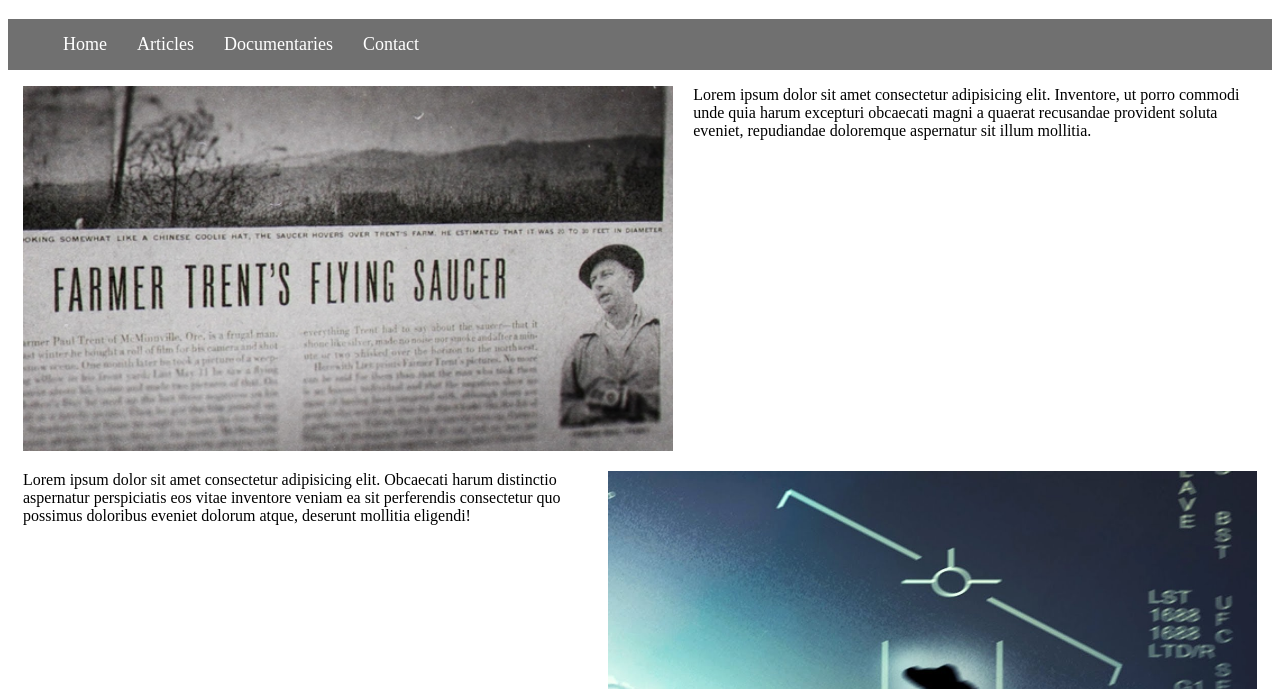
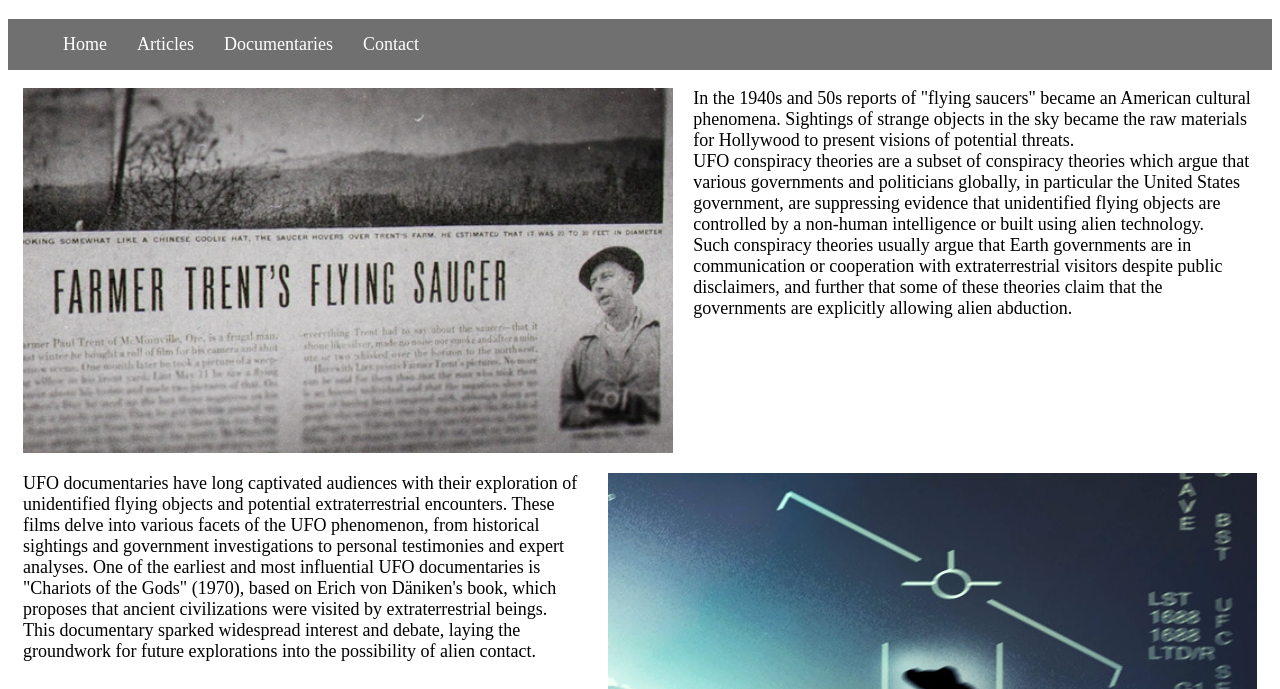
Before and after one commit to AntonioLeskur/html_css_ufo_website, a plain HTML site: page index.html in a window 1280 px wide. Shown: the part 111-800 px from the top of the page. Drawn offline with Linux system fonts and the light colour scheme.

Commit message:
add text homepage

```diff
--- a/index.html
+++ b/index.html
@@ -21,11 +21,14 @@
     <main>
         <div class="image-container clearfix">
         <a href="articles.html"><img src="images/farmer_ufo_image.jpg" alt="Image of UFO article" class="float-left"></a>
-        <p class="float-text">Lorem ipsum dolor sit amet consectetur adipisicing elit. Inventore, ut porro commodi unde quia harum excepturi obcaecati magni a quaerat recusandae provident soluta eveniet, repudiandae doloremque aspernatur sit illum mollitia.</p>
+        <p class="float-text">In the 1940s and 50s reports of "flying saucers" became an American cultural phenomena. Sightings of strange objects in the sky became the raw materials for Hollywood to present visions of potential threats.
+            <br>UFO conspiracy theories are a subset of conspiracy theories which argue that various governments and politicians globally, in particular the United States government, are suppressing evidence that unidentified flying objects are controlled by a non-human intelligence or built using alien technology. <br> Such conspiracy theories usually argue that Earth governments are in communication or cooperation with extraterrestrial visitors despite public disclaimers, and further that some of these theories claim that the governments are explicitly allowing alien abduction.</p>
         </div>
         <div class="image-container clearfix">
         <a href="documentaries.html"><img src="images/documentaries_image.jpg" alt="Image of UFO gimbal incident" class="float-right"></a>
-        <p class="float-text">Lorem ipsum dolor sit amet consectetur adipisicing elit. Obcaecati harum distinctio aspernatur perspiciatis eos vitae inventore veniam ea sit perferendis consectetur quo possimus doloribus eveniet dolorum atque, deserunt mollitia eligendi!</p>
+        <p class="float-text">UFO documentaries have long captivated audiences with their exploration of unidentified flying objects and potential extraterrestrial encounters. These films delve into various facets of the UFO phenomenon, from historical sightings and government investigations to personal testimonies and expert analyses.
+
+            One of the earliest and most influential UFO documentaries is "Chariots of the Gods" (1970), based on Erich von Däniken's book, which proposes that ancient civilizations were visited by extraterrestrial beings. <br> This documentary sparked widespread interest and debate, laying the groundwork for future explorations into the possibility of alien contact.</p>
         </div>
     </main>
     <footer></footer>
--- a/style.css
+++ b/style.css
@@ -50,6 +50,7 @@ main{
 }
 
 .float-text{
+    font-size: large;
     overflow: hidden;
 }
 .clearfix::after {
```
